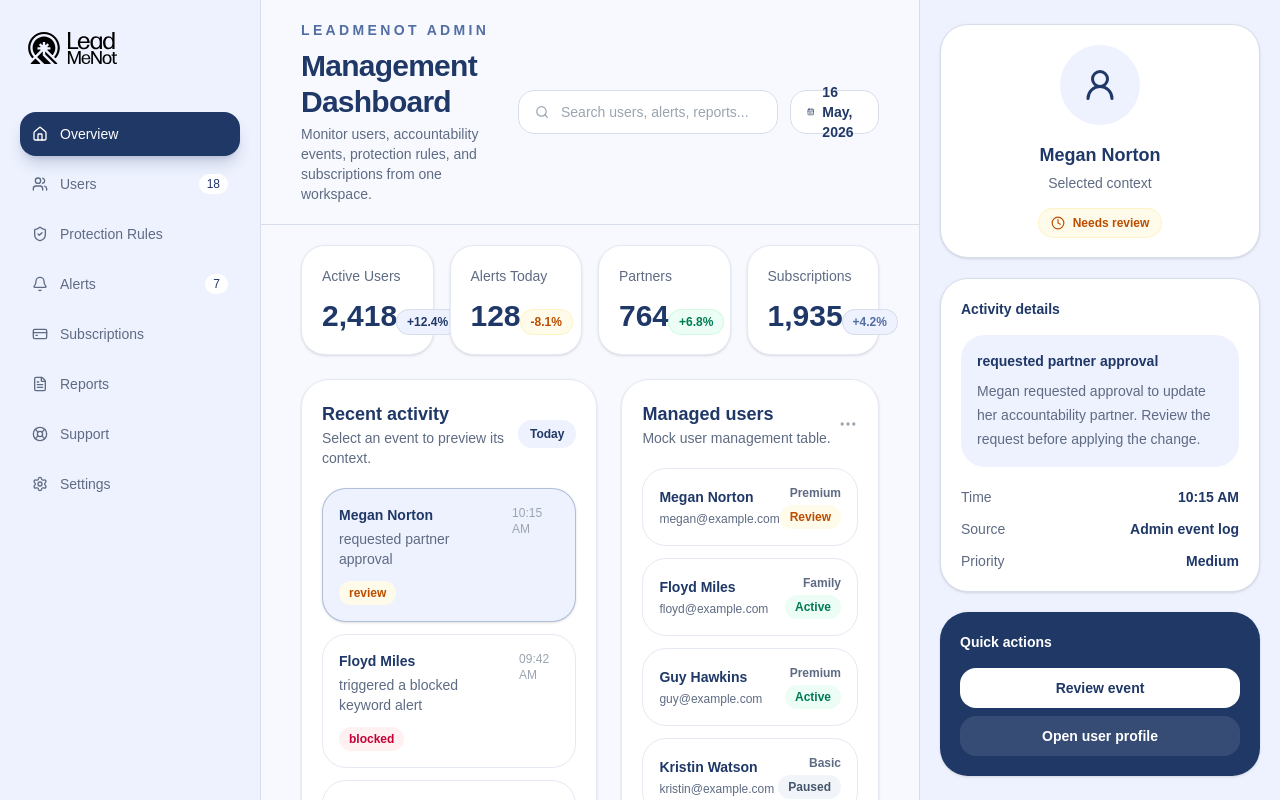
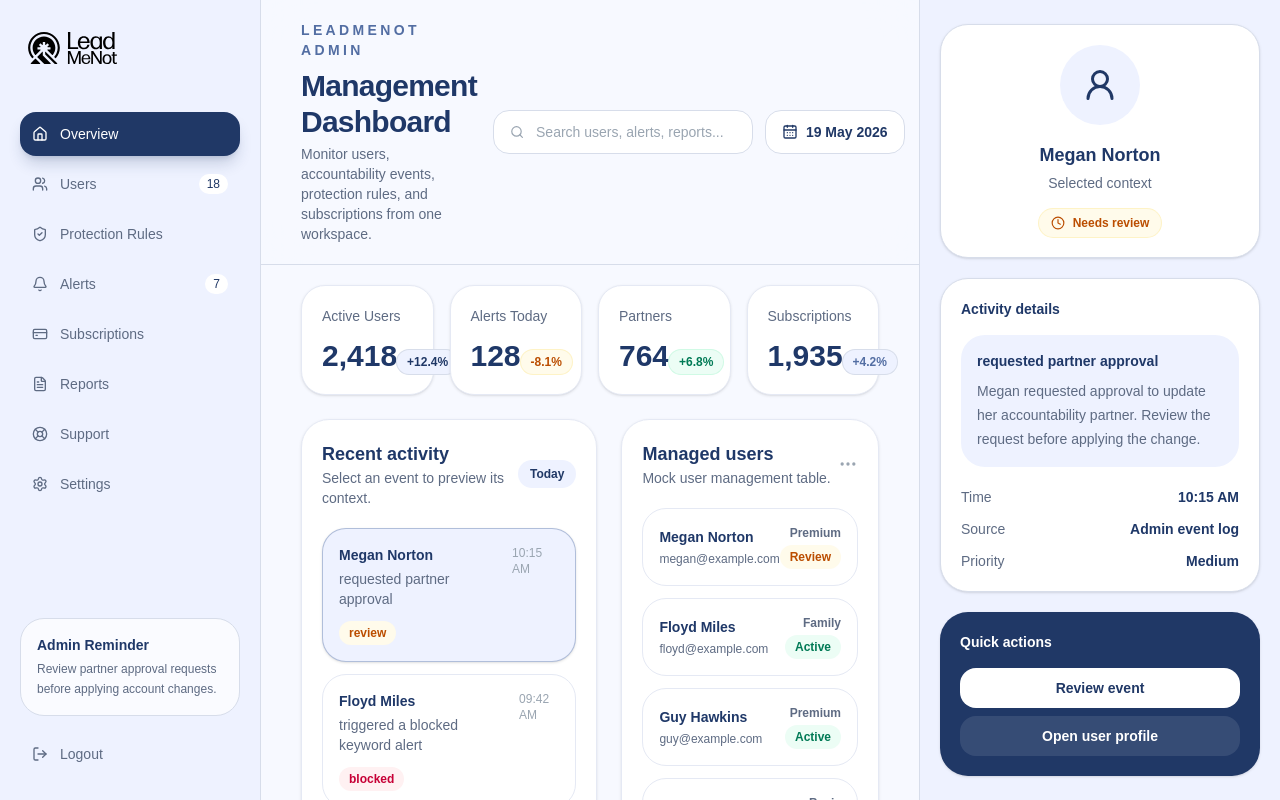
Before and after one commit to ishara-dhanushan/lead-me-not-dashboard, a Next.js app: page /dashboard in a window 1280 px wide. Shown: the top 800 px of the page. Built offline with nearby package versions, Linux system fonts and the light colour scheme.

Commit message:
fix: Fix layout issues in the dashboard

```diff
--- a/src/app/dashboard/components/ContextPanel.tsx
+++ b/src/app/dashboard/components/ContextPanel.tsx
@@ -39,7 +39,7 @@ export default function ContextPanel({ activity }: ContextPanelProps) {
   const StatusIcon = config.icon;
 
   return (
-    <aside className="hidden min-h-screen bg-lmn-bg px-5 py-6 xl:block">
+    <aside className="hidden h-full flex-col overflow-y-auto bg-lmn-bg px-5 py-6 xl:flex">
       <div className="rounded-[28px] border border-lmn-border bg-white p-5 text-center shadow-sm">
         <div className="mx-auto flex h-20 w-20 items-center justify-center rounded-full bg-lmn-bg text-lmn-primary">
           <UserRound className="h-9 w-9" />
--- a/src/app/dashboard/components/DashboardHeader.tsx
+++ b/src/app/dashboard/components/DashboardHeader.tsx
@@ -1,6 +1,19 @@
+"use client";
+
 import { CalendarDays, Search } from "lucide-react";
 
+function formatDate(date: Date): string {
+  return date.toLocaleDateString("en-GB", {
+    day: "numeric",
+    month: "long",
+    year: "numeric",
+  });
+}
+
 export default function DashboardHeader() {
+  const today = new Date(Date.now());
+  const formattedDate = formatDate(today);
+
   return (
     <header className="sticky top-0 z-20 border-b border-lmn-border bg-lmn-bg-soft/90 px-5 py-5 backdrop-blur-xl sm:px-8 lg:px-10">
       <div className="flex flex-col gap-4 xl:flex-row xl:items-center xl:justify-between">
@@ -20,7 +33,7 @@ export default function DashboardHeader() {
         </div>
 
         <div className="flex flex-col gap-3 sm:flex-row sm:items-center">
-          <div className="flex h-11 min-w-[260px] items-center gap-3 rounded-2xl border border-lmn-border bg-white px-4">
+          <div className="flex h-11 sm:flex-1 min-w-[260px] items-center gap-3 rounded-2xl border border-lmn-border bg-white px-4">
             <Search className="h-4 w-4 text-lmn-muted-soft" />
             <input
               type="text"
@@ -29,9 +42,9 @@ export default function DashboardHeader() {
             />
           </div>
 
-          <div className="flex h-11 items-center gap-2 rounded-2xl border border-lmn-border bg-white px-4 text-sm font-semibold text-lmn-primary">
+          <div className="flex h-11 items-center gap-2 rounded-2xl border border-lmn-border bg-white px-4 text-sm font-semibold text-lmn-primary whitespace-nowrap min-w-fit">
             <CalendarDays className="h-4 w-4" />
-            16 May, 2026
+            {formattedDate}
           </div>
         </div>
       </div>
--- a/src/app/dashboard/components/DashboardShell.tsx
+++ b/src/app/dashboard/components/DashboardShell.tsx
@@ -18,14 +18,14 @@ export default function DashboardShell() {
     activities[0];
 
   return (
-    <main className="min-h-screen bg-lmn-bg text-lmn-text">
-      <div className="grid min-h-screen lg:grid-cols-[260px_minmax(0,1fr)_360px]">
+    <main className="h-screen overflow-hidden bg-lmn-bg text-lmn-text">
+      <div className="grid h-full lg:grid-cols-[260px_minmax(0,1fr)] xl:grid-cols-[260px_minmax(0,1fr)_360px]">
         <DashboardSidebar />
 
-        <section className="min-w-0 border-x border-lmn-border bg-lmn-bg-soft">
+        <section className="flex min-w-0 flex-col overflow-hidden border-x border-lmn-border bg-lmn-bg-soft">
           <DashboardHeader />
 
-          <div className="px-5 pb-8 pt-5 sm:px-8 lg:px-10">
+          <div className="flex-1 overflow-y-auto px-5 pb-8 pt-5 sm:px-8 lg:px-10">
             <MetricCards />
 
             <MainOverview
--- a/src/app/dashboard/components/DashboardSidebar.tsx
+++ b/src/app/dashboard/components/DashboardSidebar.tsx
@@ -5,7 +5,7 @@ import { navItems } from "./dashboard-data";
 
 export default function DashboardSidebar() {
   return (
-    <aside className="hidden min-h-screen bg-lmn-bg px-5 py-6 lg:flex lg:flex-col">
+    <aside className="hidden h-full flex-col overflow-y-auto bg-lmn-bg px-5 py-6 lg:flex">
       <Link href="/" className="flex items-center">
         <Image
           src="/icons/lead-me-not-full-logo.svg"
@@ -53,7 +53,7 @@ export default function DashboardSidebar() {
         })}
       </nav>
 
-      <div className="mt-auto rounded-3xl border border-lmn-border bg-white/70 p-4">
+      <div className="mt-auto shrink-0 rounded-3xl border border-lmn-border bg-white/70 p-4">
         <p className="text-sm font-bold text-lmn-text">Admin Reminder</p>
         <p className="mt-1 text-xs leading-5 text-lmn-muted">
           Review partner approval requests before applying account changes.
@@ -62,7 +62,7 @@ export default function DashboardSidebar() {
 
       <Link
         href="/login"
-        className="mt-4 flex items-center gap-3 rounded-2xl px-3 py-3 text-sm font-medium text-lmn-muted transition hover:bg-white hover:text-lmn-primary"
+        className="mt-4 shrink-0 flex items-center gap-3 rounded-2xl px-3 py-3 text-sm font-medium text-lmn-muted transition hover:bg-white hover:text-lmn-primary"
       >
         <LogOut className="h-4 w-4" />
         Logout
```
